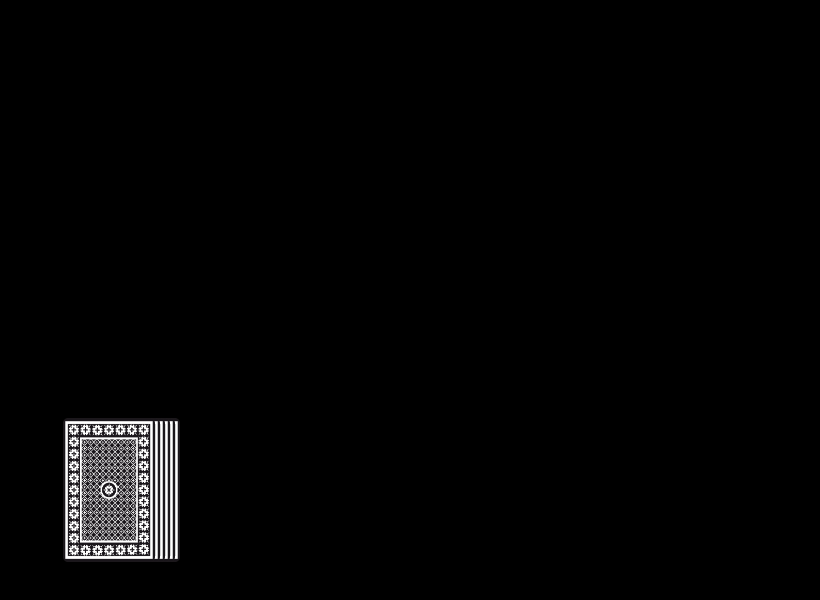
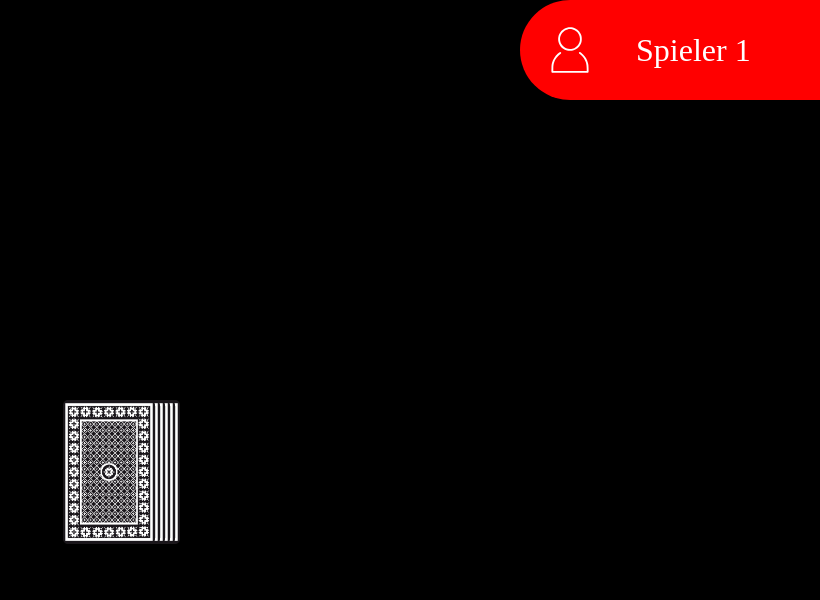
Before and after one commit to Pixelschmied/Ring-of-Fire, an Angular app: page /game in a window 1280 px wide. Shown: the top 600 px of the page, without its empty margins (460-1280 px from the left). Built offline with nearby package versions, Linux system fonts and the light colour scheme.

Commit message:
working on player component

```diff
--- a/src/app/game/game.component.html
+++ b/src/app/game/game.component.html
@@ -1,4 +1,4 @@
-<app-player></app-player>
+<app-player class="player-position"></app-player>
 
 <div class="field">
     <div class="card-stack">
--- a/src/app/game/game.component.scss
+++ b/src/app/game/game.component.scss
@@ -46,3 +46,8 @@
         transform: scale(1) translateX(150px) translateY(-175px) rotate(-6deg);
     }
 }
+
+.player-position {
+    position: absolute;
+    right: 0;
+}
--- a/src/app/player/player.component.html
+++ b/src/app/player/player.component.html
@@ -1 +1,4 @@
-<p>player works!</p>
+<div class="player">
+    <img src="../../assets/img/avatar.svg" alt="avatar-picture">
+    <span>Spieler 1</span>
+</div>
--- a/src/app/player/player.component.scss
+++ b/src/app/player/player.component.scss
@@ -0,0 +1,21 @@
+.player {
+    width: 300px;
+    display: flex;
+    align-items: center;
+    background-color: red;
+    border-top-left-radius: 50px;
+    border-bottom-left-radius: 50px;
+
+    img {
+        width: 100px;
+        height: 100px;
+        object-fit: cover;
+        border-radius: 100%;
+    }
+
+    span {
+        color: white;
+        font-size: 32px;
+        margin-left: 16px;
+    }
+}
```
